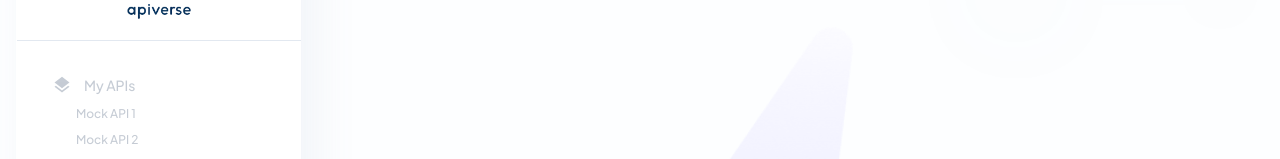
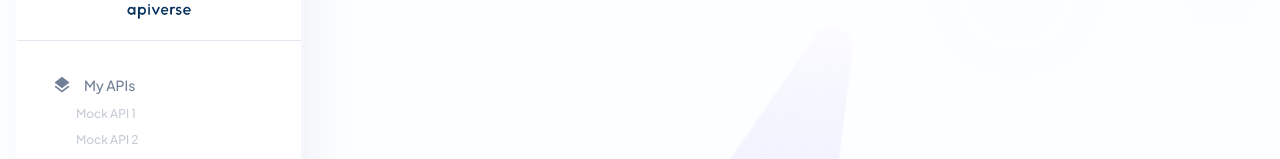
Before and after one commit to liyufeng0802/APIVerse, a Next.js app in the folder frontend/: page / in a window 1280 px wide. Shown: the part 142-301 px from the top of the page. Built offline with nearby package versions, Linux system fonts and the light colour scheme.

Commit message:
Fix disabled problem

```diff
--- a/frontend/src/components/sidebar/components/Links.tsx
+++ b/frontend/src/components/sidebar/components/Links.tsx
@@ -57,7 +57,7 @@ export function SidebarLinks(props: SidebarLinksProps) {
         return (
           <Accordion defaultIndex={0} allowToggle key={key}>
             <Flex w="100%" justifyContent={'space-between'}>
-              <AccordionItem isDisabled border="none" mb="14px" key={key}>
+              <AccordionItem border="none" mb="14px" key={key}>
                 <AccordionButton
                   display="flex"
                   alignItems="center"
```
